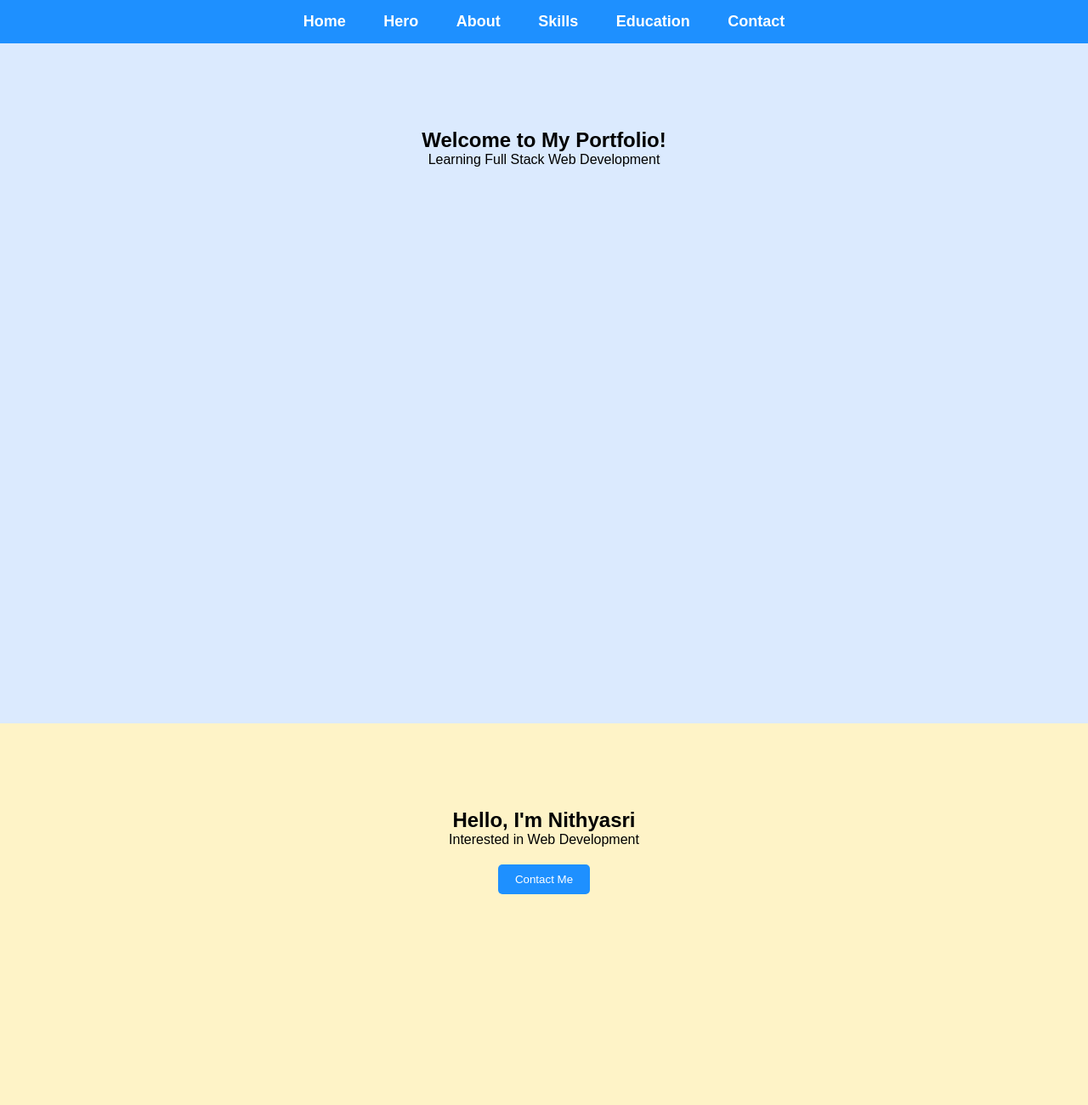
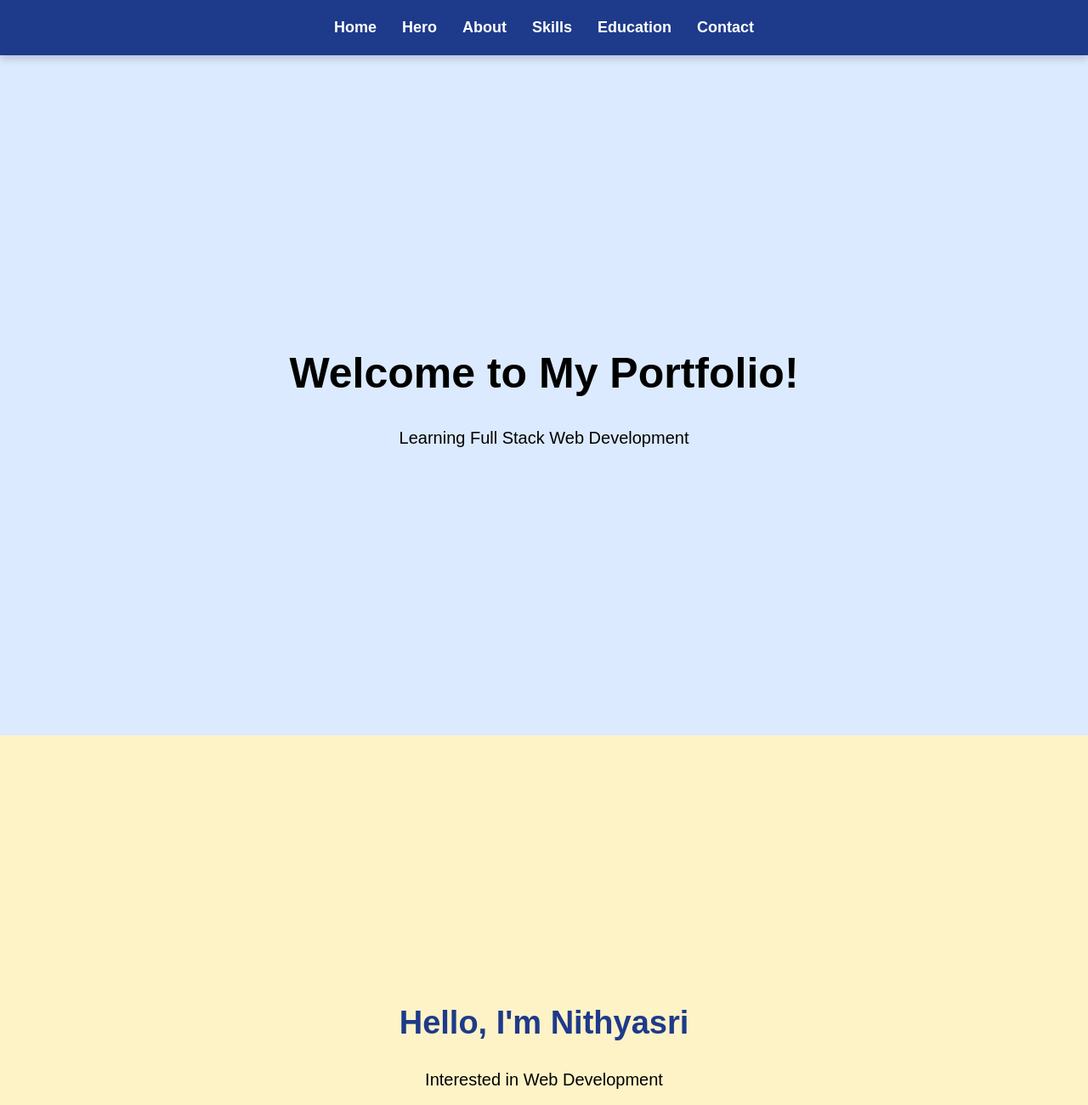
Before and after one commit to Nithyasri-2026/codomax-web-development-internship, a plain HTML site: page index.html in a window 1280 px wide. Shown: the top 1300 px of the page at 85% size. Drawn offline with Linux system fonts and the light colour scheme.

Commit message:
Day 4 completed

```diff
--- a/style.css
+++ b/style.css
@@ -9,31 +9,71 @@ html{
     scroll-behavior:smooth;
 }
 
+body{
+    line-height:1.6;
+    background:#f8f9fa;
+}
+
+/* Navigation */
+
 nav{
-    background:#1e90ff;
-    text-align:center;
-    padding:15px;
+    background:#1e3a8a;
+    display:flex;
+    justify-content:center;
+    gap:30px;
+    padding:18px;
     position:sticky;
     top:0;
+    box-shadow:0 3px 10px rgba(0,0,0,0.2);
 }
 
 nav a{
     color:white;
     text-decoration:none;
-    margin:20px;
     font-size:18px;
     font-weight:bold;
+    transition:.3s;
 }
 
 nav a:hover{
     color:yellow;
+    transform:scale(1.1);
 }
+
+/* Sections */
 
 section{
     min-height:100vh;
+    display:flex;
+    flex-direction:column;
+    justify-content:center;
+    align-items:center;
     text-align:center;
-    padding:100px 20px;
+    padding:60px 20px;
 }
+
+h1{
+    font-size:50px;
+    margin-bottom:20px;
+}
+
+h2{
+    font-size:38px;
+    margin-bottom:20px;
+    color:#1e3a8a;
+}
+
+h3{
+    font-size:28px;
+    margin-top:20px;
+}
+
+p{
+    font-size:20px;
+    max-width:700px;
+}
+
+/* Background Colors */
 
 .home{
     background:#dbeafe;
@@ -55,47 +95,63 @@ section{
     background:#e9d5ff;
 }
 
+.contact{
+    background:#d8f3dc;
+}
+
+/* Skills */
+
 .skills ul{
     list-style:none;
     margin-top:20px;
 }
 
 .skills li{
-    font-size:20px;
-    margin:15px;
+    background:white;
+    width:260px;
+    margin:12px auto;
+    padding:12px;
+    border-radius:8px;
+    box-shadow:0 4px 8px rgba(0,0,0,.1);
+    font-size:18px;
 }
 
-.contact{
-    background:#d8f3dc;
-}
-
-.contact h2{
-    margin-bottom:15px;
-}
+/* Contact */
 
 .contact p{
+    margin:8px;
     font-size:20px;
-    margin:10px 0;
     font-weight:bold;
 }
 
+/* Button */
+
 button{
-    margin-top:20px;
-    padding:10px 20px;
-    background:#1e90ff;
+    margin-top:25px;
+    padding:12px 30px;
+    font-size:18px;
+    border:none;
+    border-radius:30px;
+    background:#2563eb;
     color:white;
-    border:none;
-    border-radius:5px;
     cursor:pointer;
+    transition:.3s;
 }
 
 button:hover{
-    background:#0056b3;
+    background:#1d4ed8;
+    transform:translateY(-3px);
 }
 
+/* Footer */
+
 footer{
-    background:#222;
+    background:#1f2937;
     color:white;
     text-align:center;
     padding:20px;
+    width:100%;
+    display:flex;
+    justify-content:center;
+    align-items:center;
 }
```
